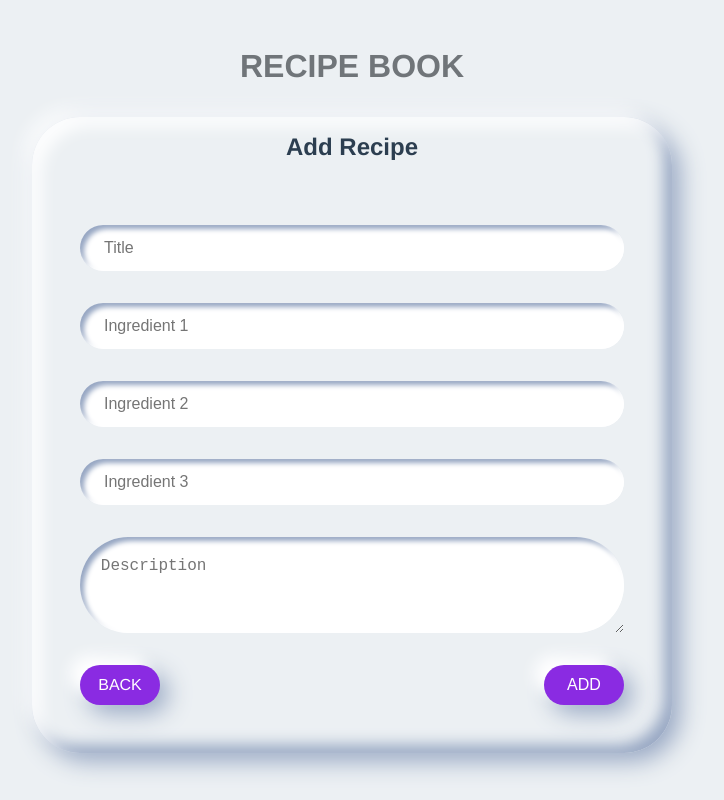
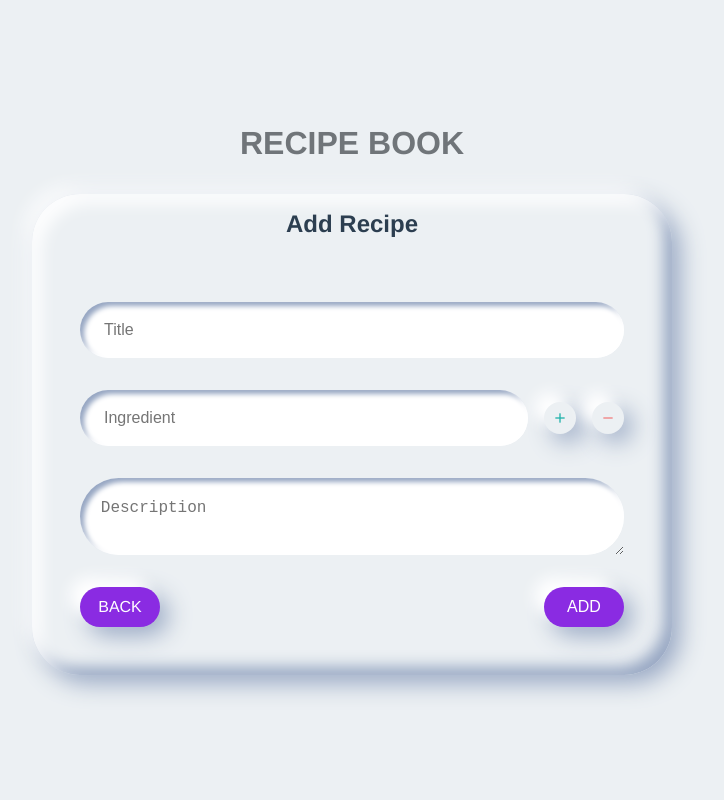
Before and after one commit to IronAdministrator/vue_recipe-book, a Vue app: page /add in a window 1280 px wide. Shown: the whole page, without its empty margins (288-1012 px from the left). Built offline with nearby package versions, Linux system fonts and the light colour scheme.

Commit message:
refactoring

```diff
--- a/data/db.json
+++ b/data/db.json
@@ -37,32 +37,6 @@
       "createAt": "11/3/2022",
       "updateAt": "November 5, 2022 at 19:38",
       "id": 3
-    },
-    {
-      "title": "asdfasdfasdf",
-      "ingredients": {
-        "ingredient_1": "sdf",
-        "ingredient_2": "asdf",
-        "ingredient_3": "asdfasdf"
-      },
-      "description": "sdfasdfasdfsdfasdfasd",
-      "favorite": false,
-      "createAt": "11/3/2022",
-      "updateAt": "November 3, 2022 at 12:11",
-      "id": 4
-    },
-    {
-      "title": "new Test ",
-      "ingredients": {
-        "ingredient_1": " ;alksdfj ;LAKSJDFL ;AKDF",
-        "ingredient_2": "a;dlfkj asld;kfj ",
-        "ingredient_3": "l; kjsldf;k jasld;fk j"
-      },
-      "description": "l;k jsl;dkf jasdl;fk d ad\nasd;lfkj asdf\n asdlfkj asdf\n asdf klasjdfl; kasjdfl; kj\nasdfl kasjdfl;ka j",
-      "favorite": true,
-      "createAt": "05/11/2022",
-      "updateAt": "",
-      "id": 5
     }
   ]
 }
--- a/src/views/AddEditForm.vue
+++ b/src/views/AddEditForm.vue
@@ -5,9 +5,14 @@
   </div>
   <form class="create" @submit.prevent="handleSubmit">
     <input v-model="title" type="text" placeholder="Title" />
-    <input v-model="ingredients.ingredient_1" type="text" placeholder="Ingredient 1" />
+    <div class="ingredients-container" v-for="(ingredient, index) in ingredients" :key="`ingredientInput-${index}`">
+      <input v-model="ingredient.ingredient" type="text" placeholder="Ingredient" />
+      <span @click="addIngredient(ingredients)" class="material-icons">add</span>
+      <span @click="removeIngredient(ingredients)" class="material-icons remove">remove</span>
+    </div>
+    <!-- <input v-model="ingredients.ingredient_1" type="text" placeholder="Ingredient 1" />
     <input v-model="ingredients.ingredient_2" type="text" placeholder="Ingredient 2" />
-    <input v-model="ingredients.ingredient_3" type="text" placeholder="Ingredient 3" />
+    <input v-model="ingredients.ingredient_3" type="text" placeholder="Ingredient 3" /> -->
     <textarea v-model="description" placeholder="Description"></textarea>
     <section class="footer">
       <router-link v-if="route.params.id" :to="{ name: 'DetailsView' }">Back</router-link>
@@ -28,17 +33,23 @@ export default {
     const router = useRouter();
     const route = useRoute();
     const title = ref("");
-    const ingredients = ref({
-      ingredient_1: "",
-      ingredient_2: "",
-      ingredient_3: ""
-    })
+    const ingredients = ref([
+    {ingredient: ""}
+  ])
     const description = ref("");
     const favorite = ref(false);
     const date = ref("");
     const time = ref("");
     const dateTime = ref("");
     const uri = `http://localhost:3000/recipes/${route.params.id}`;
+
+    const addIngredient = (ingredients) => {
+      ingredients.push({})
+    }
+
+    const removeIngredient = (ingredients, index) => {
+      ingredients.splice(index, 1)
+    }
 
     onMounted(() => {
       if (route.params.id) {
@@ -95,7 +106,9 @@ export default {
       favorite,
       date,
       handleSubmit,
-      route
+      route,
+      addIngredient,
+      removeIngredient,
     };
   },
 };
@@ -113,12 +126,13 @@ form {
 }
 input,
 textarea {
-  height: 3.5rem;
+  min-height: 3.5rem;
   padding: 0 1.5rem;
   border-radius: 3rem;
   box-shadow: inset -4px -4px 5px #ffffff, inset 4px 4px 5px #97a7c3;
   border: none;
   font-size: 1rem;
+  flex: 1 1 auto;
 }
 textarea {
   padding: 1.3rem;
@@ -126,6 +140,27 @@ textarea {
   /*word-break: break-all;*/
   /*overflow-wrap: break-word;*/
   white-space: pre-line;
+}
+.ingredients-container {
+  display: flex;
+  align-items: center;
+  gap: 1rem;
+}
+.ingredients-container .material-icons {
+  font-size: 1rem;
+  background-color: #ecf0f3;
+  color: lightseagreen;
+  cursor: pointer;
+  padding: 0.5rem;
+  border-radius: 50%;
+  box-shadow: -10px -10px 15px #ffffff, 8px 8px 25px #97a7c3;
+  transition: all 500ms;
+}
+.ingredients-container .material-icons:hover {
+  transform: scale(1.1);
+}
+.ingredients-container .material-icons.remove {
+  color: lightcoral;
 }
 button,
 a {
--- a/src/views/DetailsView.vue
+++ b/src/views/DetailsView.vue
@@ -9,7 +9,7 @@
     <hr />
     <h2>{{ recipe.title }}</h2>
     <ul v-for="ingredient in recipe.ingredients" :key="recipe.id">
-      <li>{{ ingredient }}</li>
+      <li>{{ ingredient.ingredient }}</li>
     </ul>
     <p class="detail-desc">{{ recipe.description }}</p>
     <div class="date-section">
```
